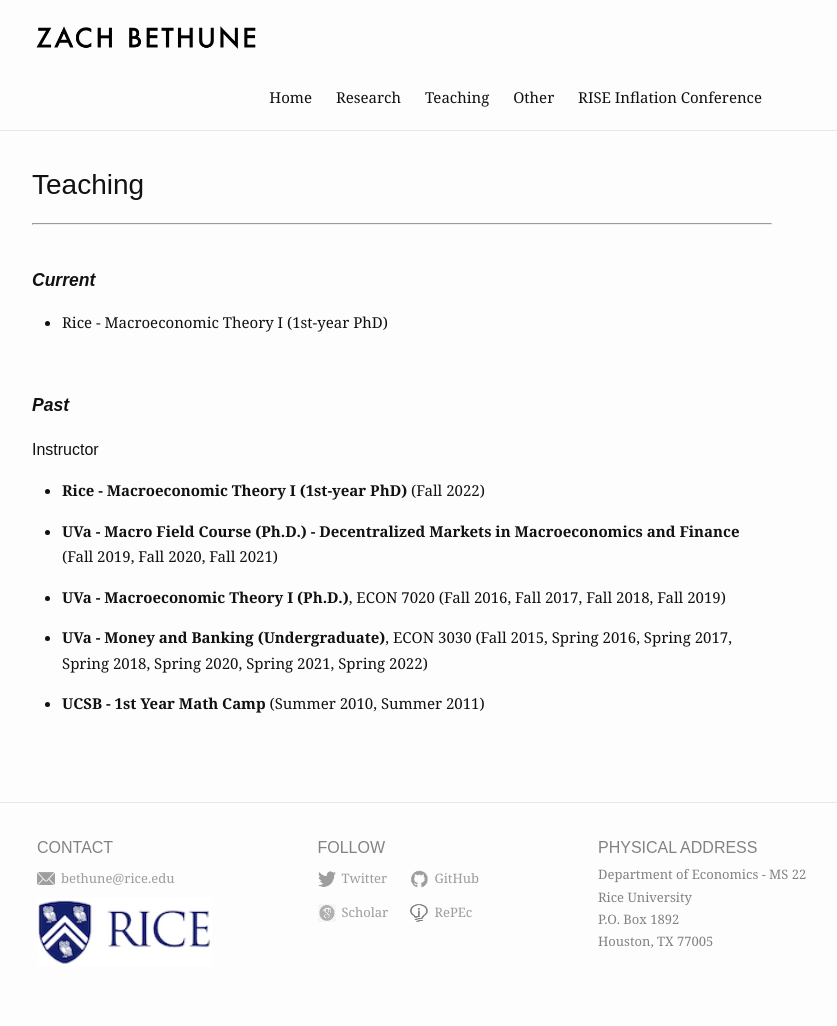
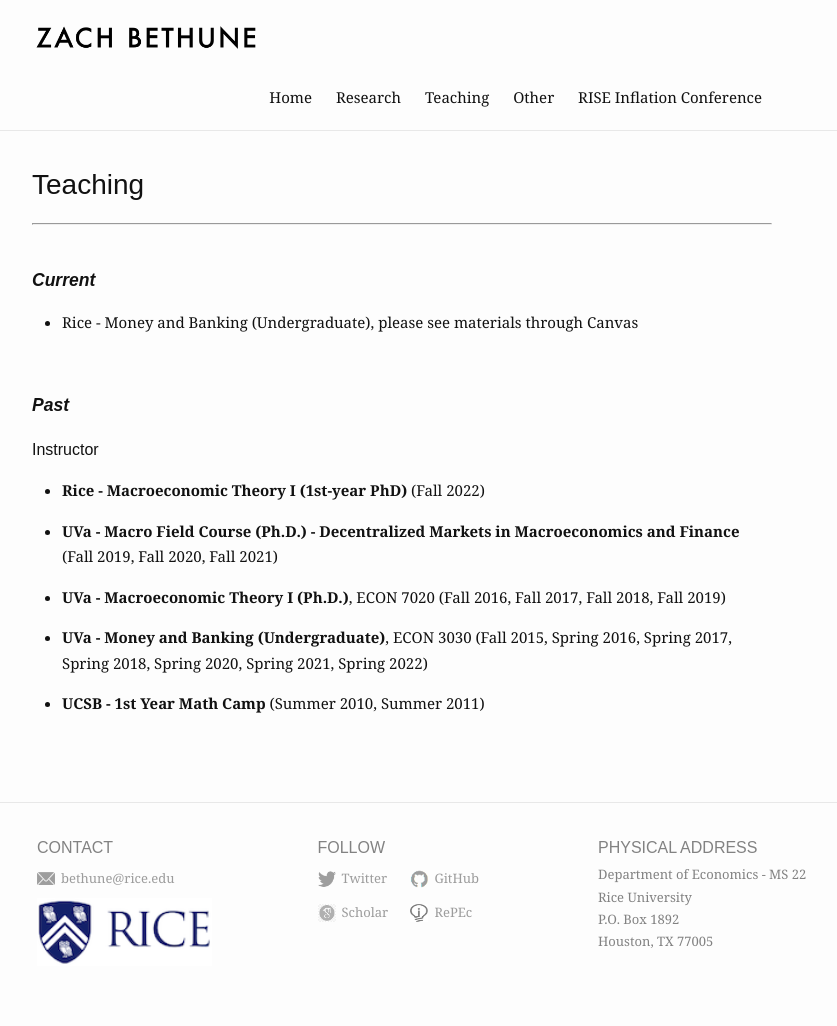
Before and after one commit to zbethune/zbethune.github.io, a Jekyll site: the page built from teaching.md, in a window 1280 px wide. Shown: the whole page, without its empty margins (238-1075 px from the left). Built offline with Jekyll 4.4.1, drawn with Linux system fonts in a browser that asks for light colours.

Commit message:
update website

```diff
--- a/teaching.md
+++ b/teaching.md
@@ -9,7 +9,7 @@ slug: /teaching
 <br />
 
 ### ***Current***
-- Rice - Macroeconomic Theory I (1st-year PhD)
+- Rice - Money and Banking (Undergraduate), please see materials through Canvas
 
 
 <br />
```
